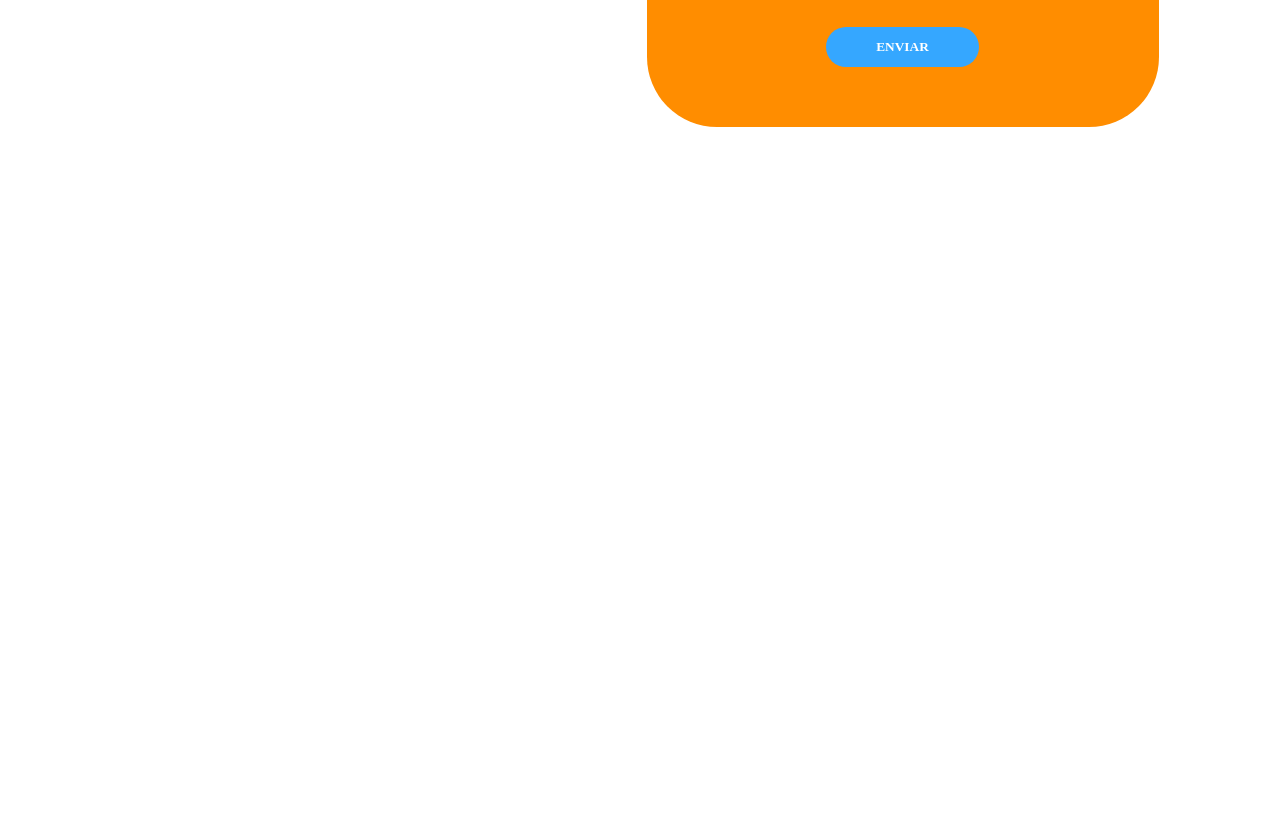
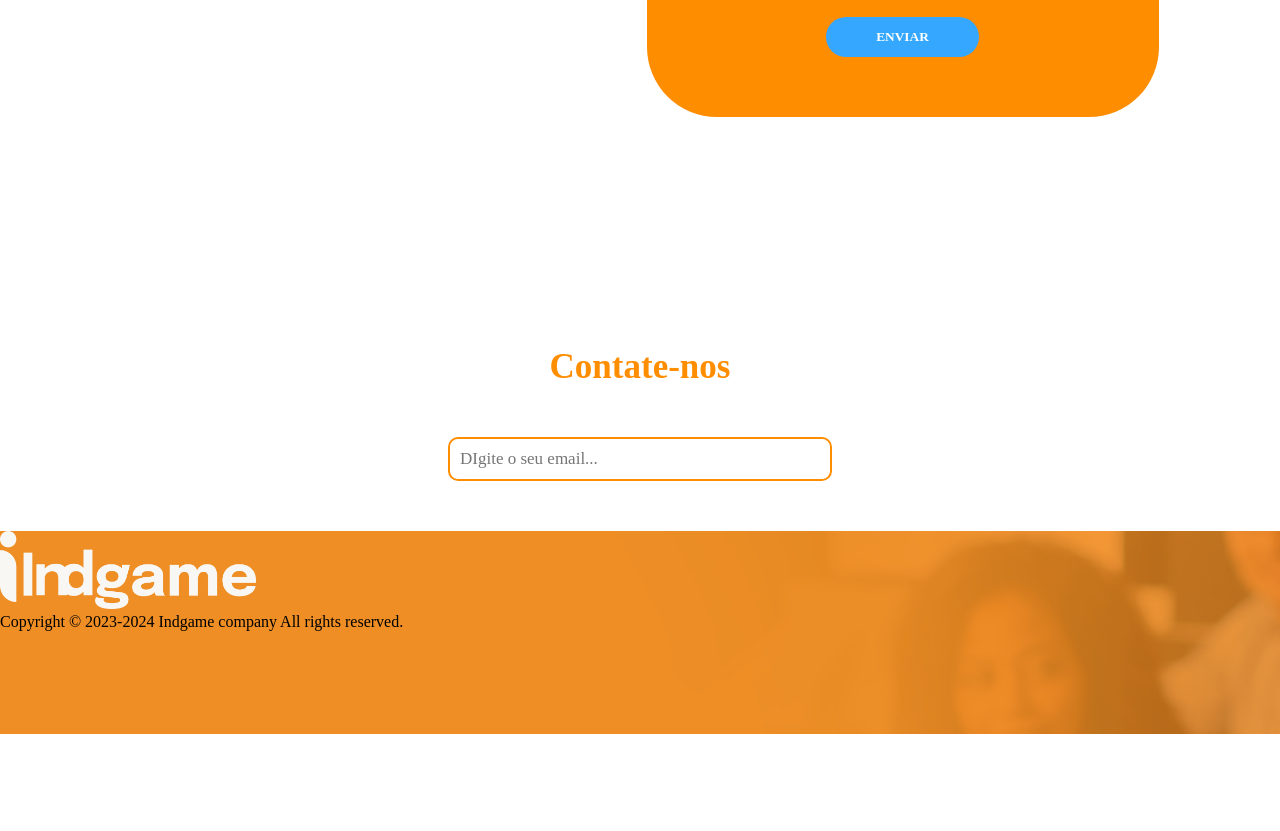
Before and after one commit to Henriquesope/Indgame, a plain HTML site: page index.html in a window 1280 px wide. Shown: the part 4272-5103 px from the top of the page. Before the commit the page ends 4599 px from the top, so only its background shows below. Drawn offline with Linux system fonts and the light colour scheme; a web font is replaced by a local one.

Commit message:
footer comeco

```diff
--- a/index.html
+++ b/index.html
@@ -101,7 +101,7 @@
     </section>
 
     <section class="avaliacoes-usuarios">
-        <h2>Avaliacoes dos usuarios</h2>
+        <h2>Avaliações dos usuários</h2>
         <div class="container-user">
             <div class="card">
                 <img src="img/avatar 1 .png" alt="Avatar" class="image1">
@@ -119,7 +119,7 @@
                 <div class="over">
                     <div class="text">“Sou grata a indgame por gamificar meus processos e melhor consideravelmente a
                         saúde de meus funcionários”</div>
-                        <img src="img/estrelas.png" alt="estrelas" class="estrelas">
+                    <img src="img/estrelas.png" alt="estrelas" class="estrelas">
                 </div>
             </div>
 
@@ -159,6 +159,26 @@
     </section>
 
 
+    <section id="contate-nos">
+        <div class="container-contato">
+            <h2> Contate-nos</h2>
+            <div class="container-caixa">
+                <div class="caixa">
+                    <input id="campo-email" placeholder="DIgite o seu email..." type="email">
+                </div>
+            </div>
+        </div>
+    </section>
+
+
+    <footer>
+            <div class="redes-sociais">
+                <img src="img/Indgame logo.png" alt="">
+                <p>Copyright © 2023-2024 Indgame company All rights reserved.
+                </p>
+            </div>
+        </div>
+    </footer>
 </body>
 
 </html>
--- a/style.css
+++ b/style.css
@@ -160,7 +160,6 @@ h2 {
     text-align: center;
     font-size: 20px;
     line-height: 1.5;
-    width: ;
 
 }
 
@@ -341,7 +340,8 @@ h2 {
   }
 
   .over {
-
+    display: flex;
+    flex-direction: column;
     position: absolute;
     top: 0;
     bottom: 0;
@@ -475,7 +475,8 @@ h2 {
     border-radius: 10px;
     outline: none;
     resize: none;
-    padding: 10px;
+    padding: 5px;
+
 
 }
 .campo label, .campo-descricao label{
@@ -505,7 +506,7 @@ h2 {
     width: 500px;
     text-align: left;
     padding-left: 150px;
-    font-weight: 500    ;
+    font-weight: bold  ;
 }
 
 .texto-seta{
@@ -518,3 +519,65 @@ h2 {
     width: 20%;
     padding-left: 200px;
 }
+
+
+
+/* contate-nos*/
+
+.container-contato {
+    display: flex;
+    flex-direction: column;
+    gap: 30px;
+}
+
+.container-caixa {
+    display: flex;
+    justify-content: center;
+}
+.caixa{
+    width: 30%;
+    display: flex;
+    flex-direction: column;
+    justify-content: space-between;
+    text-align: left;
+    margin-bottom: 50px    ;
+    border: 2px solid var(--laranja-indgame);
+    border-radius: 10px;
+}
+
+.caixa input{
+    height: 40px;
+    color:black;
+    background-color: white;
+    border: var(--azul-indgame);
+    border-radius: 10px;
+    outline: none;
+    text-indent: 10px;
+
+}
+
+
+.caixa input, .campo-descricao textarea{
+    font-family: "Outfit";
+    font-size: 17px;
+}
+.caixa input:focus{
+    outline: 2.5px solid #d26e20;
+}
+
+
+
+/*footer*/
+footer{
+    background-image: url(img/footer\ 1.png);
+    height: 300px;
+    background-repeat: no-repeat;
+}
+
+.background-image img {
+    width: 100%;
+}
+
+.redes-sociais img {
+    width: 20%;
+}
```
Also changed, not shown: img/footer 1.png (added).
